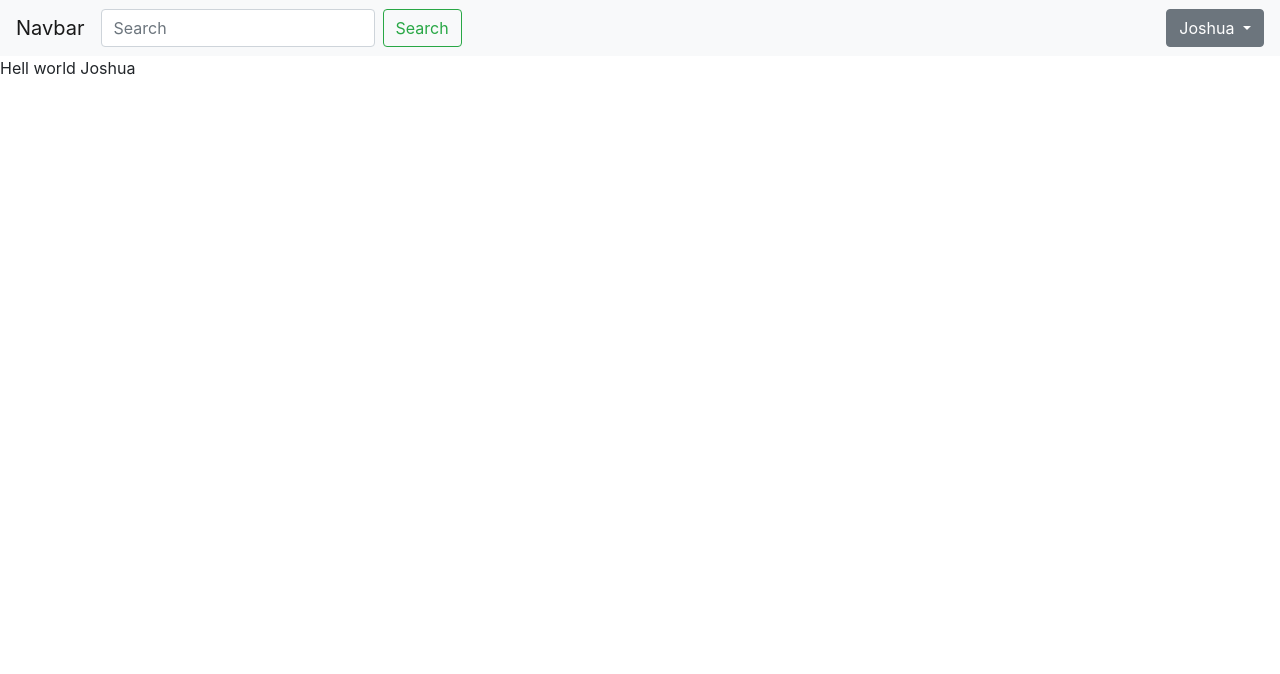
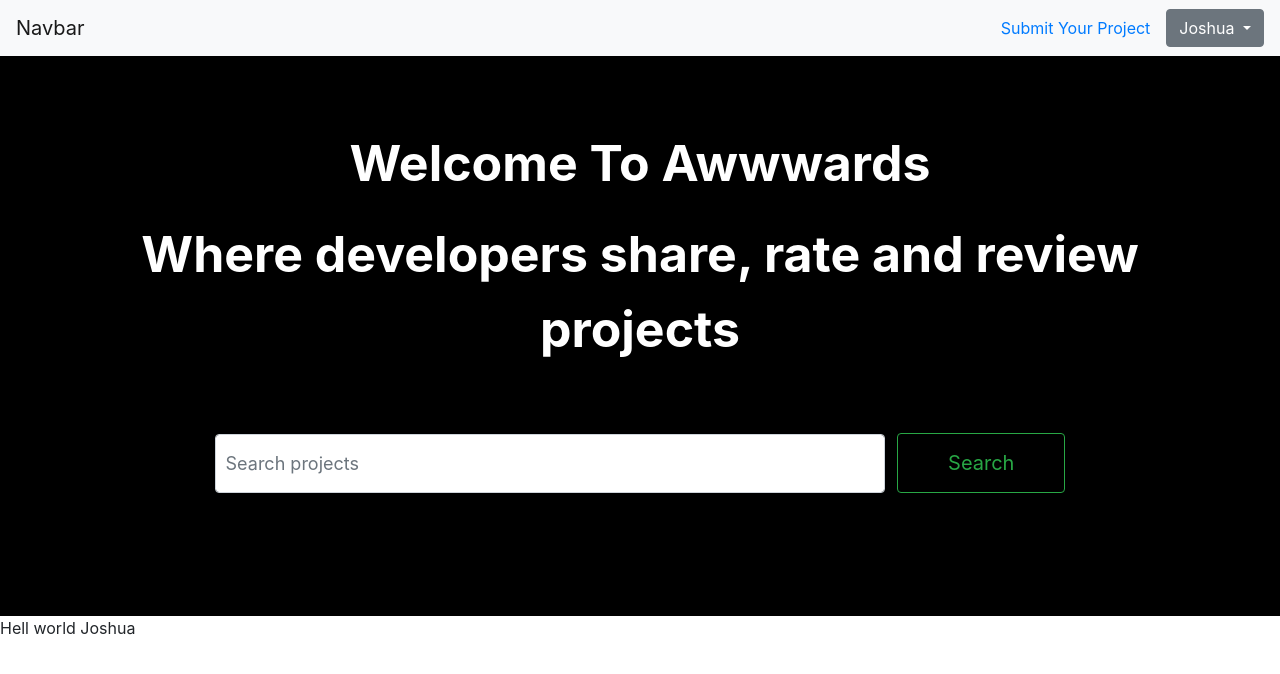
Before and after one commit to Joshua-Barawa/Django-IP3, a Django app: page / in a window 1280 px wide. Shown: the top 674 px of the page. Run offline with Django 4.2, Linux system fonts and the light colour scheme; a user stored in the database is signed in; some libraries are stand-ins or nearby versions.

Commit message:
created upper part of the home-page

```diff
--- a/members/static/css/index.css
+++ b/members/static/css/index.css
@@ -0,0 +1,31 @@
+
+
+.upper-side{
+background-color:black;
+height: 70vh;
+padding:70px 50px;
+text-align:center;
+align-items:center;
+}
+
+.intro{
+color:#fff;
+text-align:center;
+font-weight:bold;
+font-size:50px;
+}
+
+.form{
+display:block;
+padding:50px;
+}
+
+.search{
+padding:15px 10px;
+font-size:18px;
+}
+
+.src-btn{
+padding:14px 50px;
+font-size:20px;
+}
--- a/members/templates/html/base.html
+++ b/members/templates/html/base.html
@@ -17,15 +17,8 @@
 {% if user.is_authenticated %}
   <div class="collapse navbar-collapse" id="navbarSupportedContent">
     <ul class="navbar-nav mr-auto">
-      <li class="nav-item active">
-        <form class="form-inline my-2 my-lg-0">
-      <input class="form-control mr-sm-2" type="search" placeholder="Search" aria-label="Search">
-      <button class="btn btn-outline-success my-2 my-sm-0" type="submit">Search</button>
-    </form>
-
-      </li>
     </ul>
-
+   <a class="nav-link post-project" href="/login-user/">Submit Your Project</a>
    <div class="dropdown">
   <button class="btn btn-secondary dropdown-toggle" type="button" id="dropdownMenuButton" data-toggle="dropdown" aria-haspopup="true" aria-expanded="false">
     {{ request.user.username }}
--- a/members/templates/html/index.html
+++ b/members/templates/html/index.html
@@ -1,10 +1,32 @@
 {% extends 'html/base.html' %}
 {% load static %}
 {% block title %}<title>Awwards|Home</title>{% endblock %}
- {% block css %}<link href="{% static 'css/index.css' %}"> {% endblock %}
+ {% block css %}<link rel="stylesheet" href="{% static 'css/index.css' %}"> {% endblock %}
 
 {% block content %}
+<div>
+ <div class="upper-side">
+     <div class="intro-paragraph">
+    <p class="intro">Welcome To Awwwards</p>
+  <p class="intro">Where developers share, rate and review projects</p>
+    </div>
 
+
+   <form class="form-inline my-2 my-lg-0 form">
+      <input class="form-control mr-sm-2 search" type="search" placeholder="Search projects" aria-label="Search" size="50">
+      <button class="btn btn-outline-success my-2 my-sm-0 src-btn" type="submit">Search</button>
+    </form>
+
+
+ </div>
+
+
+
+
+
+
+
+</div>
 <p>Hell world {{ request.user.username }}</p>
 
 </body>
```
Also changed, not shown: db.sqlite3.
